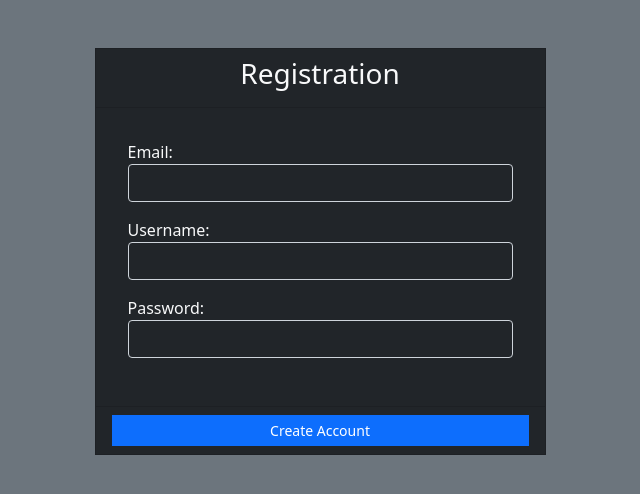
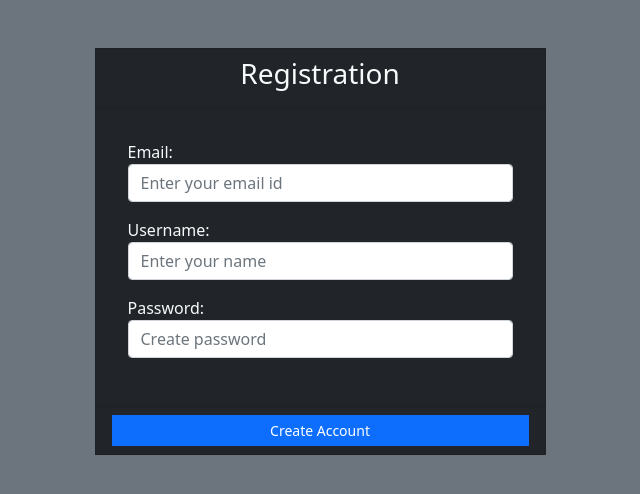
Before and after one commit to vikas-kurimelly/new-bus, a Django app: page /signup in a window 1280 px wide. Shown: the part 66-560 px from the top of the page, without its empty margins (320-960 px from the left). Run offline with Django 5.2, Linux system fonts and the light colour scheme.

Commit message:
main commit

```diff
--- a/myapp/templates/a1/bookings.html
+++ b/myapp/templates/a1/bookings.html
@@ -50,7 +50,6 @@
           Print
         </button>
       </div>
-
       <script>
         function printBookingDetails() {
           var printContents = document.getElementById("myModal").innerHTML;
--- a/myapp/templates/a1/signin.html
+++ b/myapp/templates/a1/signin.html
@@ -25,9 +25,10 @@
                 >
                 <input
                   name="name"
-                  class="form-control rounded-0 bg-dark text-light"
+                  class="form-control rounded-0"
                   type="text"
                   id="username"
+                  placeholder="Enter your username"
                   required
                 />
               </div>
@@ -37,9 +38,10 @@
                 >
                 <input
                   name="password"
-                  class="form-control rounded-0 bg-dark text-light"
+                  class="form-control rounded-0"
                   type="password"
                   id="password"
+                  placeholder="Enter your password"
                   required
                 />
               </div>
--- a/myapp/templates/a1/signup.html
+++ b/myapp/templates/a1/signup.html
@@ -20,9 +20,10 @@
                 >
                 <input
                   name="email"
-                  class="form-control bg-dark text-light"
+                  class="form-control"
                   type="text"
                   id="email"
+                  placeholder="Enter your email id"
                   required
                 />
               </div>
@@ -33,8 +34,9 @@
                 <input
                   name="name"
                   id="name"
-                  class="form-control bg-dark text-light"
+                  class="form-control"
                   type="text"
+                  placeholder="Enter your name"
                   required
                 />
               </div>
@@ -45,8 +47,9 @@
                 <input
                   name="password"
                   id="password"
-                  class="form-control bg-dark text-light"
+                  class="form-control"
                   type="password"
+                  placeholder="Create password"
                   required
                 />
               </div>
--- a/myapp/urls.py
+++ b/myapp/urls.py
@@ -11,7 +11,5 @@ urlpatterns = [
     path('signin', views.signin, name="signin"),
     path('success', views.success, name="success"),
     path('signout', views.signout, name="signout"),
-
-    # New path for the contact page
-    path('contact/', views.contact, name="contact"),
+    path('contact', views.contact, name="contact")
 ]
```
Also changed, not shown: myapp/templates/a1/contact.html (+22 -7 lines), myapp/views.py (+14 -0 lines), db.sqlite3, myapp/forms.py (line endings or trailing spaces).
